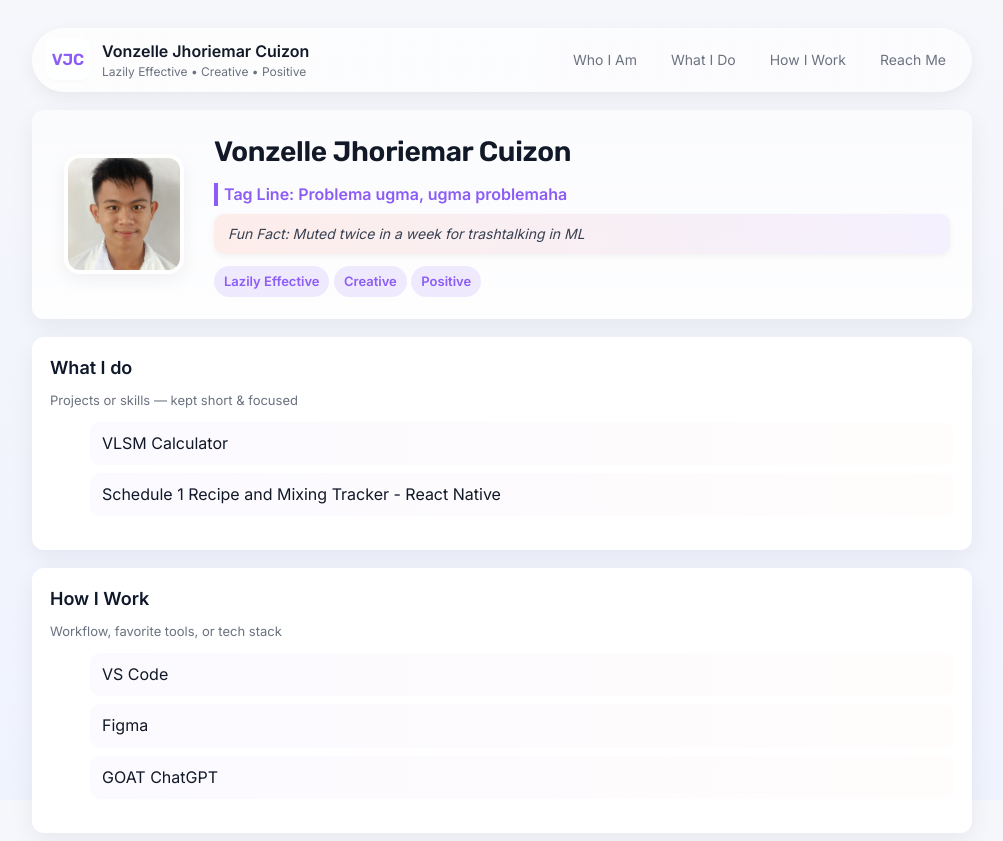
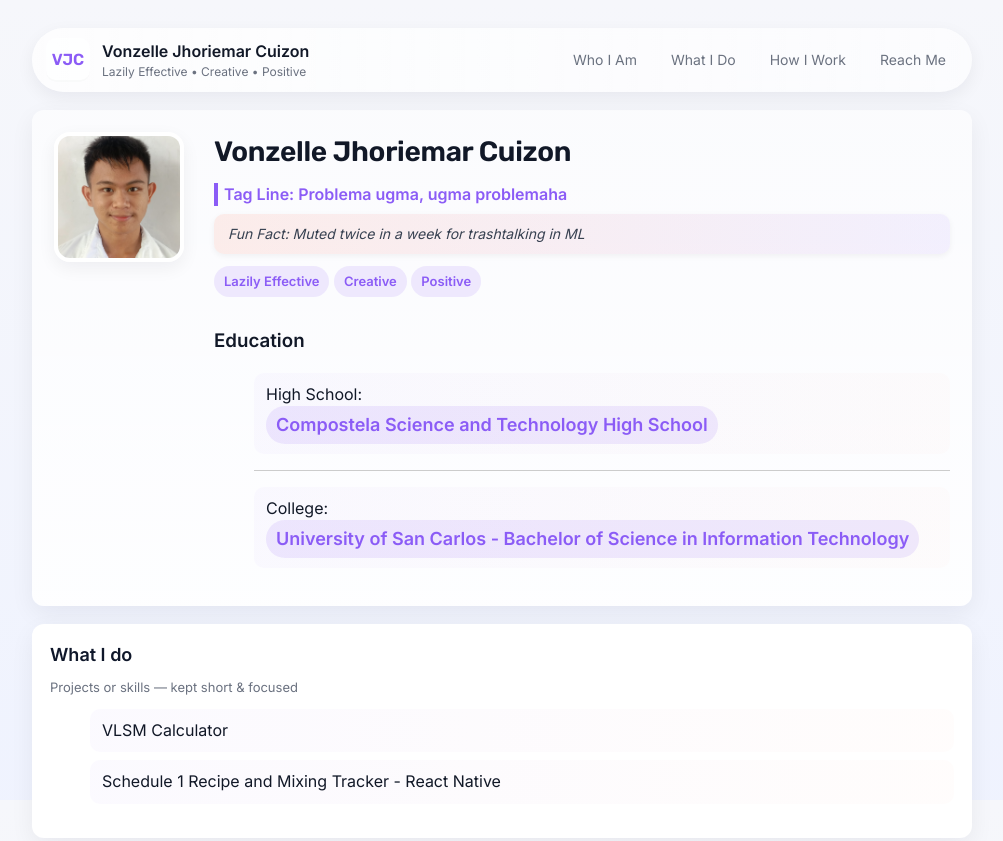
Before and after one commit to Vonzelle-Cuizon/Portfolio, a website: page index.html in a window 1280 px wide. Shown: the top 841 px of the page, without its empty margins (138-1141 px from the left). Drawn offline with Linux system fonts and the light colour scheme.

Commit message:
Update index.html

```diff
--- a/index.html
+++ b/index.html
@@ -116,19 +116,20 @@
       padding:22px;
       display:flex;
       gap:20px;
-      align-items:center;
+      align-items:flex-start;
       transition:transform .25s ease;
     }
 
     .hero-left{
       flex:0 0 140px;
-      display:flex;
-      align-items:center;
-      justify-content:center;
+      /* display:flex; */
+      /* align-items:center; */
+      /* justify-content:center; */
+
     }
 
     .hero-left img{
-      width:120px;height:120px;object-fit:cover;border-radius:16px;border:4px solid #fff;box-shadow:0 6px 18px rgba(16,24,40,0.06);
+      width:130px;height:130px;object-fit:cover;border-radius:16px;border:4px solid #fff;box-shadow:0 6px 18px rgba(16,24,40,0.06);
     }
 
     .hero-right{
@@ -237,6 +238,12 @@
 
     /* focus outlines for accessibility */
     a:focus, button:focus { outline:3px solid rgba(139,92,246,0.15); outline-offset:2px; border-radius:8px }
+
+    hr {
+            border: none; /* Removes default border */
+            border-top: 1px solid #ccc; /* Adds a custom top border to create the line */
+            margin: 8px 0; /* Adds spacing above and below the line */
+        }
   </style>
 </head>
 <body>
@@ -282,6 +289,18 @@
           <span class="pill">Creative</span>
           <span class="pill">Positive</span>
         </div>
+
+        <h3 id="what-title" style="margin-top: 30px">Education</h2>
+
+        <ul class="list" style="margin-top:12px;">
+          <li>High School: <br>
+            <span class="pill" style="font-size: 18px;">Compostela Science and Technology High School</span>
+          </li>
+          <hr>
+          <li>College: <br>
+            <span class="pill" style="font-size: 18px;">University of San Carlos - Bachelor of Science in Information Technology</span>
+          </li>
+        </ul>
       </div>
     </header>
 
```
